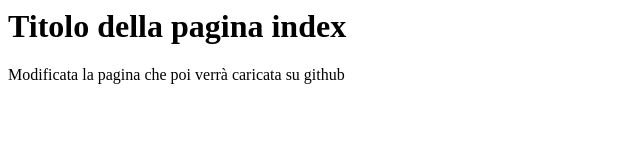
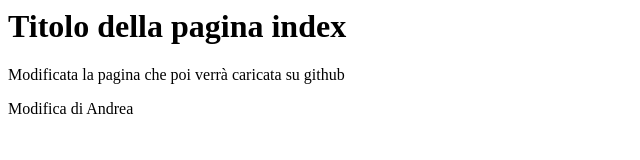
Before and after one commit to Riccardofull/pw2018m, a plain HTML site: page index.html in a window 1280 px wide. Shown: the whole page, without its empty margins (0-640 px from the left). Drawn offline with Linux system fonts and the light colour scheme.

Commit message:
modifica andrea

```diff
--- a/index.html
+++ b/index.html
@@ -5,5 +5,6 @@
 	<body>
 		<h1>Titolo della pagina index</h1>
 		<p>Modificata la pagina che poi verrà caricata su github</p>
+		<p>Modifica di Andrea</p>
 	</body>
 </html>
```
